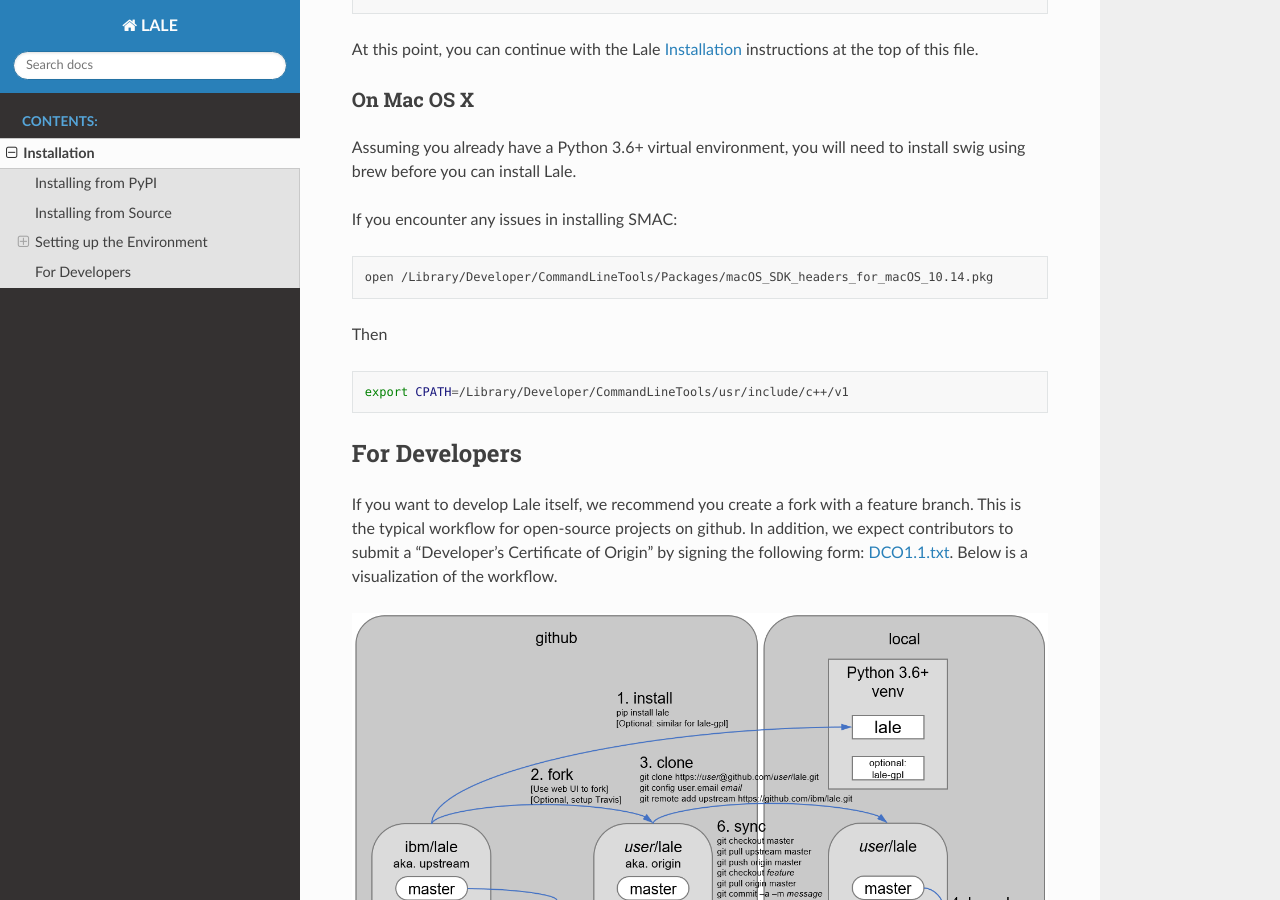
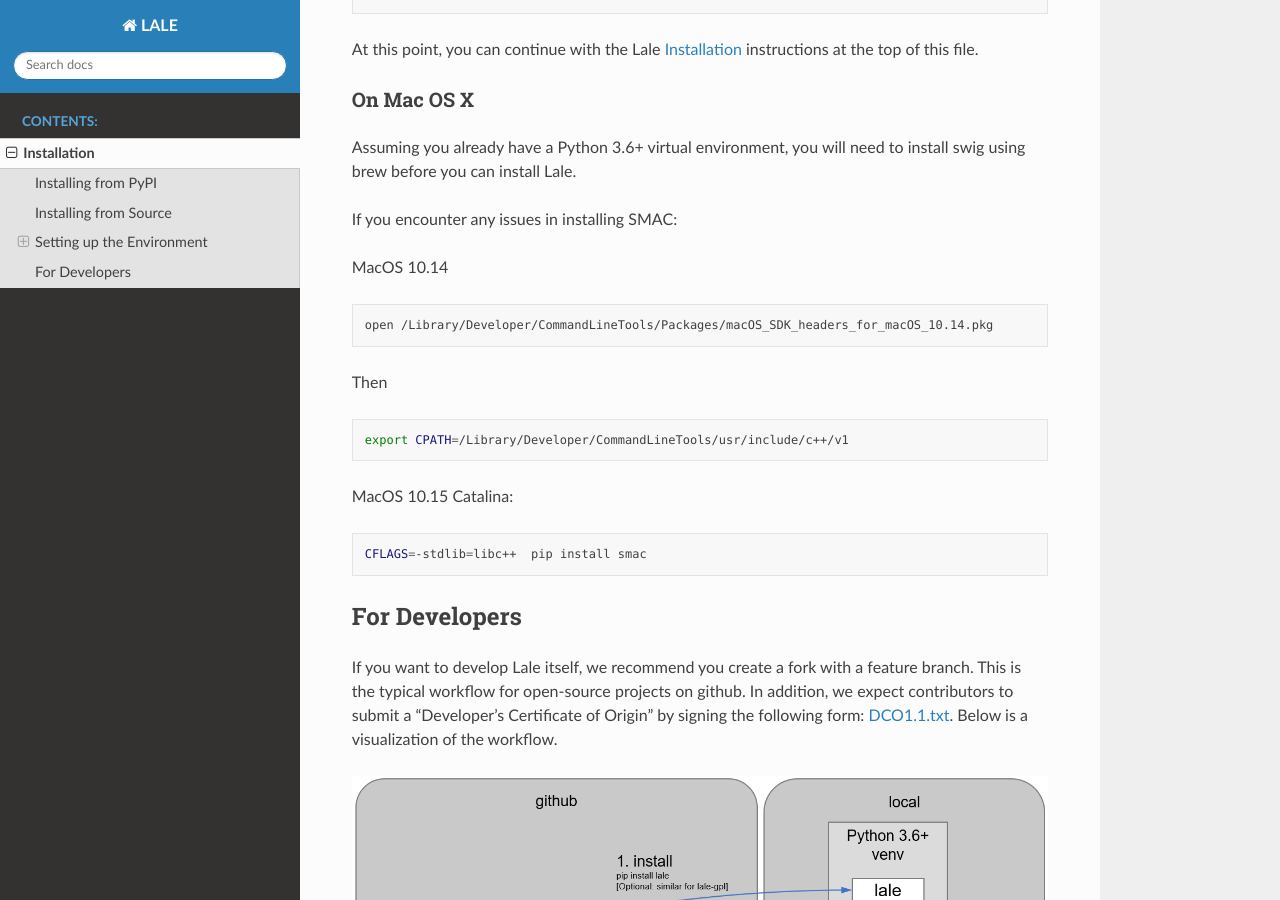
Before and after one commit to IBM/lale, a Sphinx documentation site: the page built from docs/installation.rst, in a window 1280 px wide and 900 px high, scrolled down 2344 px. Built offline with Sphinx 7.4.7 and the Read the Docs theme 2.0.0, drawn with Linux system fonts in a browser that asks for light colours; formulas are drawn with MathJax 3.

Commit message:
Update installation notes for smac on MacOS 10.15 Catalina (#84)

```diff
--- a/docs/installation.rst
+++ b/docs/installation.rst
@@ -135,6 +135,8 @@
 
 If you encounter any issues in installing SMAC:
 
+MacOS 10.14
+
 .. code:: Bash
 
     open /Library/Developer/CommandLineTools/Packages/macOS_SDK_headers_for_macOS_10.14.pkg
@@ -144,6 +146,13 @@
 .. code:: Bash
 
     export CPATH=/Library/Developer/CommandLineTools/usr/include/c++/v1
+
+MacOS 10.15 Catalina:
+
+.. code:: Bash
+
+    CFLAGS=-stdlib=libc++  pip install smac
+
 
 For Developers
 --------------
```
